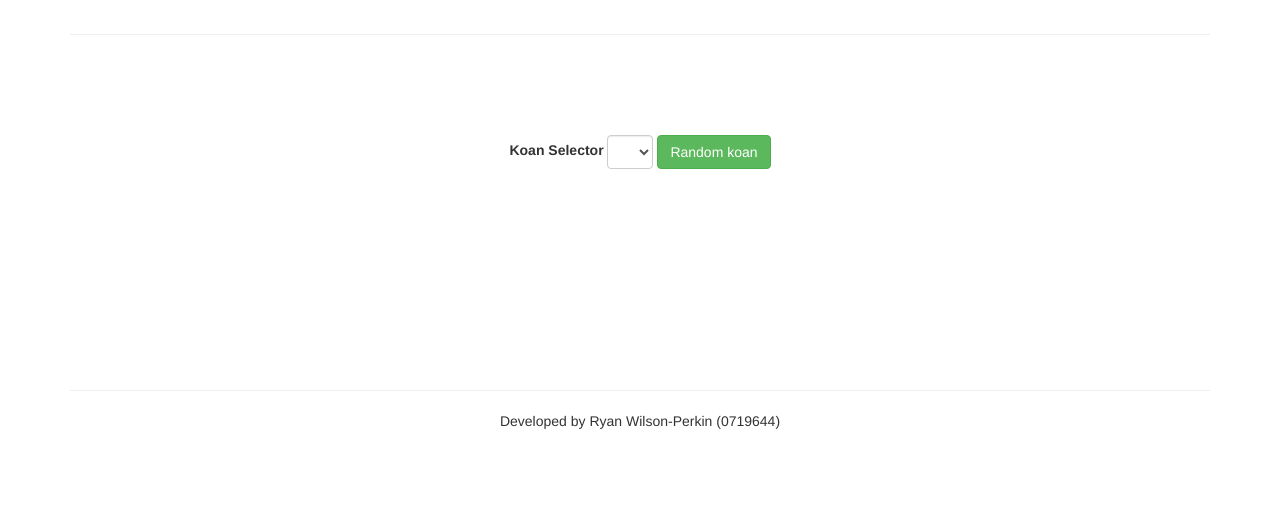
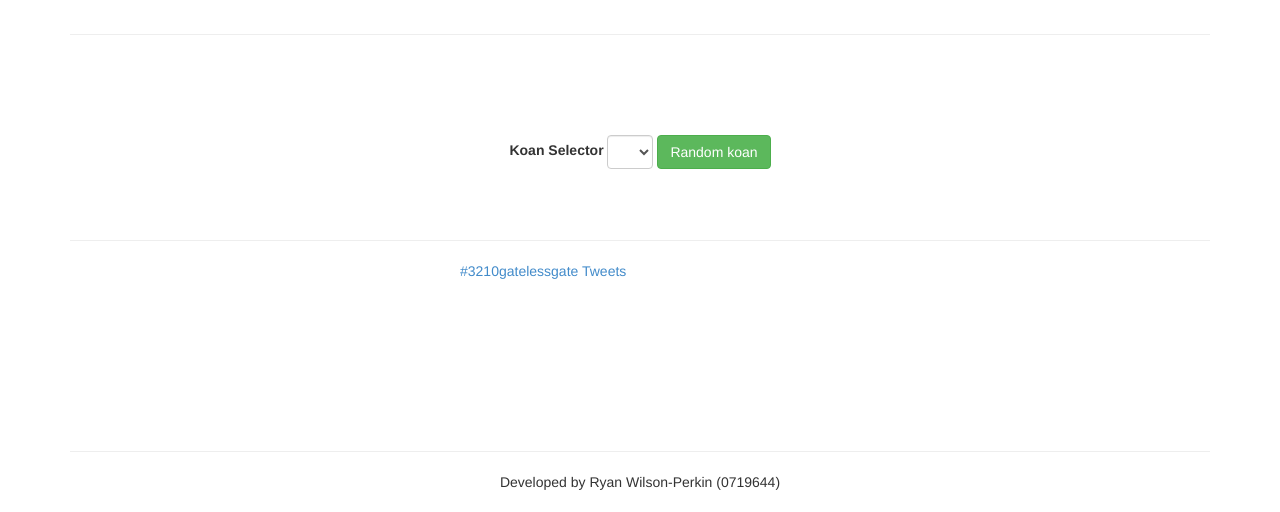
Before and after one commit to ryanwilsonperkin/cis3210, a Python web app: template lab/lab/templates/front_page.mako in a window 1280 px wide. Shown: the part 1006-1518 px from the top of the page. Before the commit the page ends 1435 px from the top, so only its background shows below. Run offline with Mako, Linux system fonts and the light colour scheme; the template is opened without the code that fills it, so the values that code supplies are empty; some libraries are stand-ins or nearby versions; some web fonts are replaced.

Commit message:
Add #3210gatelessgate results to homepage.
* Uses Twitter's search API

```diff
--- a/lab/lab/templates/front_page.mako
+++ b/lab/lab/templates/front_page.mako
@@ -53,6 +53,14 @@
         </div>
       </div>
 
+      <hr />
+      <div id="tweetsRow" class="row">
+        <div class="col-sm-4 col-sm-offset-4">
+          <a class="twitter-timeline"  href="https://twitter.com/hashtag/3210gatelessgate" data-widget-id="526444294555455489">#3210gatelessgate Tweets</a>
+          <script>!function(d,s,id){var js,fjs=d.getElementsByTagName(s)[0],p=/^http:/.test(d.location)?'http':'https';if(!d.getElementById(id)){js=d.createElement(s);js.id=id;js.src=p+"://platform.twitter.com/widgets.js";fjs.parentNode.insertBefore(js,fjs);}}(document,"script","twitter-wjs");</script>
+        </div>
+      </div>
+
     </div>
   </section>
   <footer>
```
